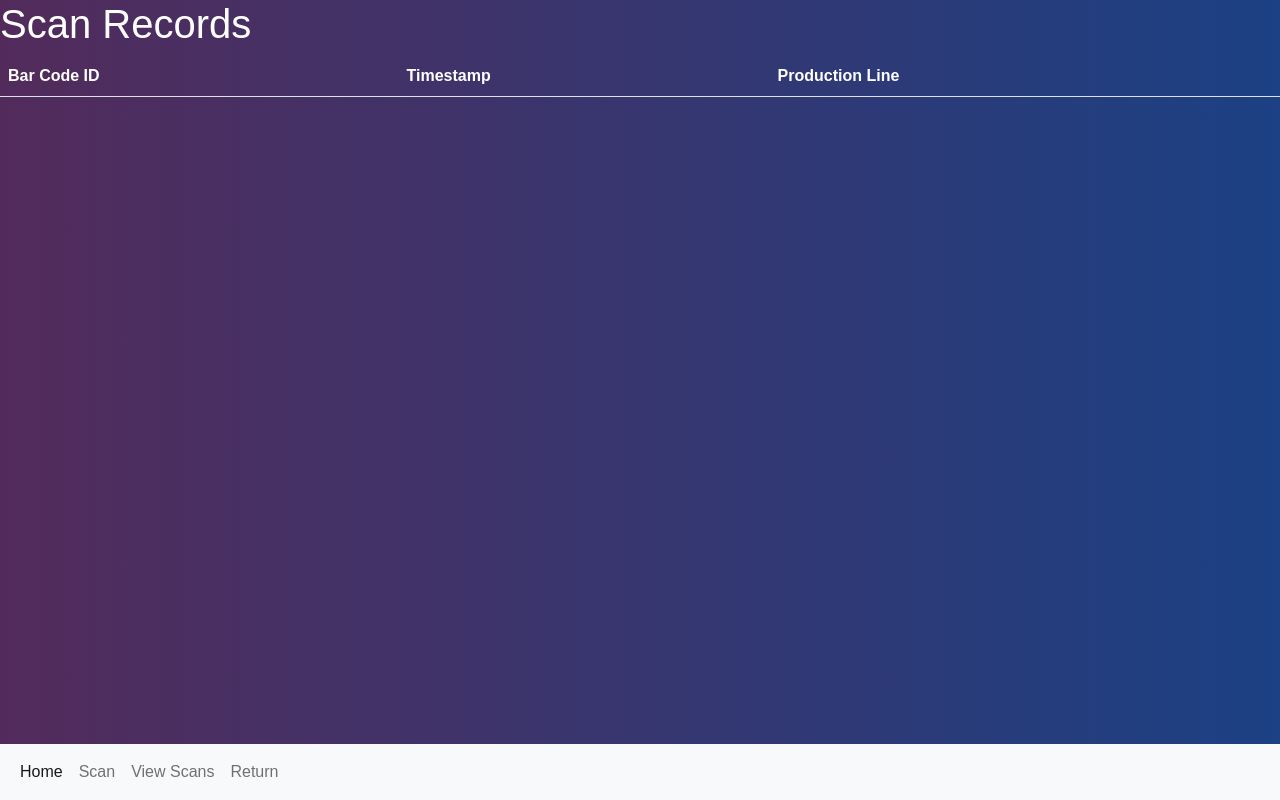
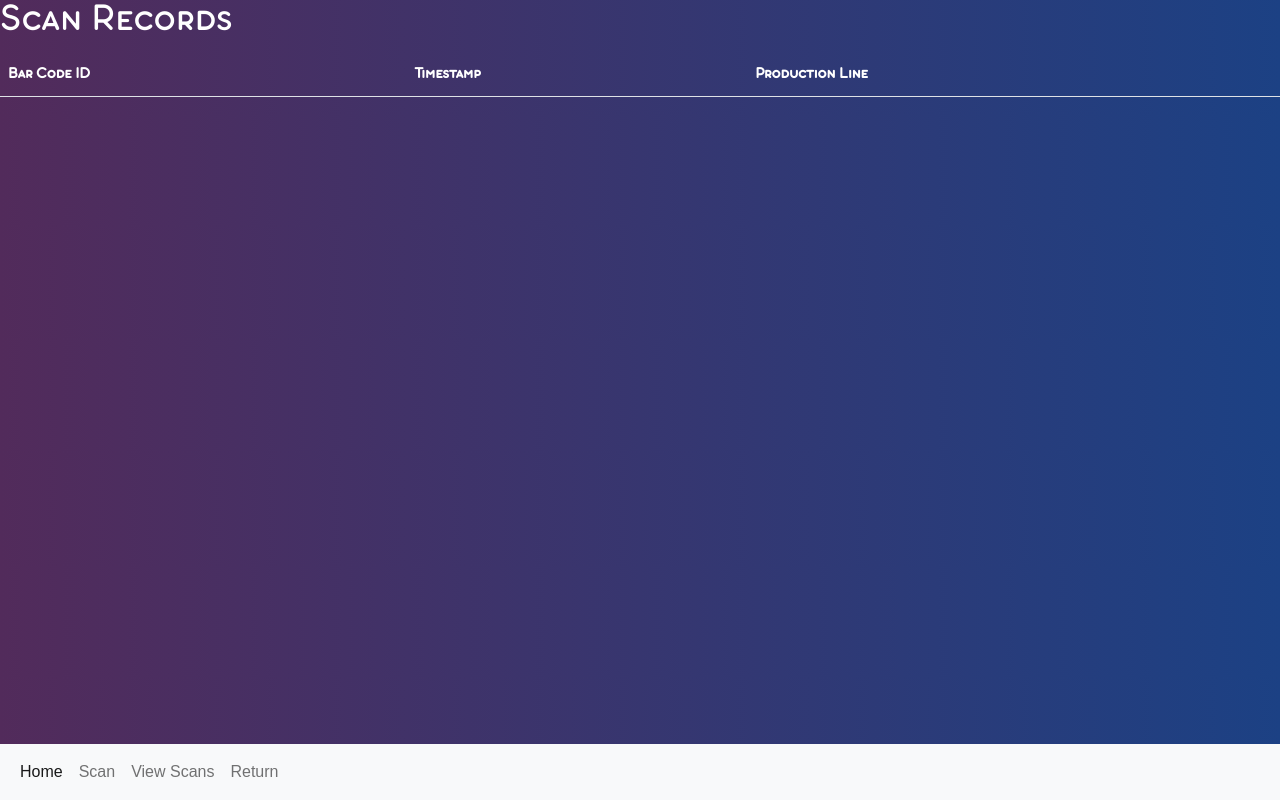
Before and after one commit to rashmi-carol-dsouza/saint-gobain-warehouse-app, a website: page view-scans.html in a window 1280 px wide. Drawn offline with nearby package versions, Linux system fonts and the light colour scheme; no server answers.

Commit message:
Changing font in view scan page

```diff
--- a/view-scans.html
+++ b/view-scans.html
@@ -55,13 +55,13 @@
     <!-- Nav -->
 
     <!-- Main Content -->
-    <h1>Scan Records</h1>
+    <h1 style="font-family:AristotelicaSmallCaps">Scan Records</h1>
     <table class="table" id="records">
       <thead>
         <tr>
-          <th>Bar Code ID</th>
-          <th>Timestamp</th>
-          <th>Production Line</th>
+          <th style="font-family:AristotelicaSmallCaps">Bar Code ID</th>
+          <th style="font-family:AristotelicaSmallCaps">Timestamp</th>
+          <th style="font-family:AristotelicaSmallCaps">Production Line</th>
         </tr>
       </thead>
       <tbody></tbody>
```
